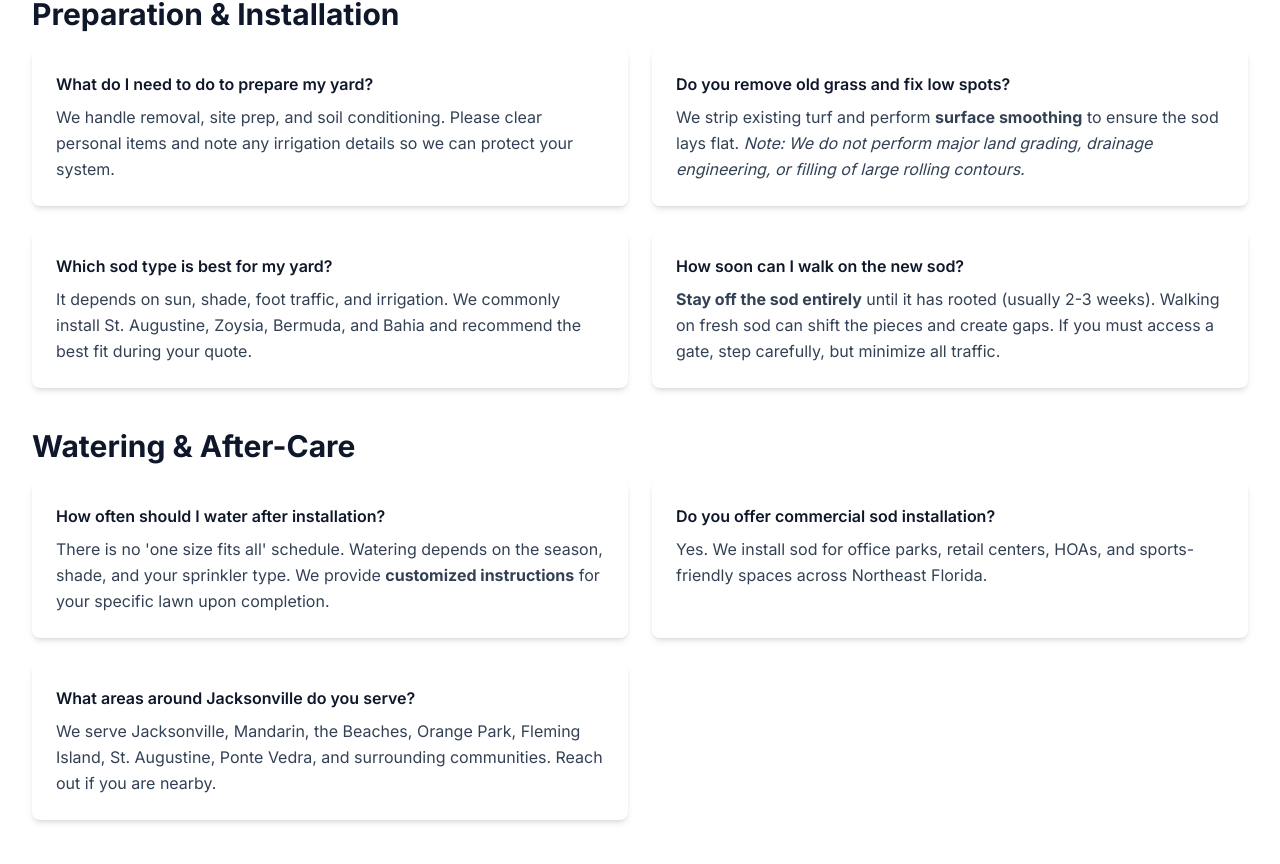
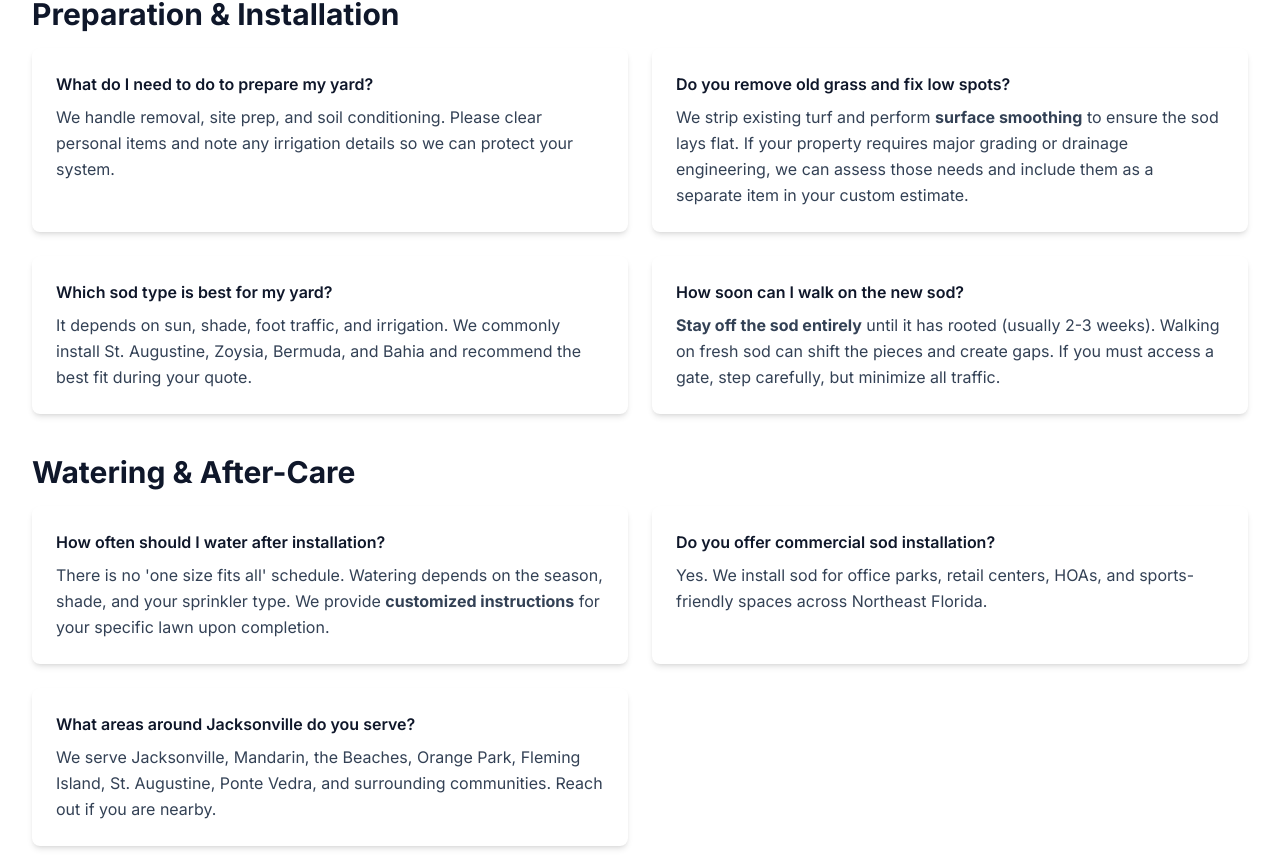
Before and after one commit to bigbricey/jaxsod-website, a Next.js app: page /faq in a window 1280 px wide. Shown: the part 948-1812 px from the top of the page. Built offline with nearby package versions, Linux system fonts and the light colour scheme.

Commit message:
Update FAQ regarding grading services

```diff
--- a/app/faq/page.tsx
+++ b/app/faq/page.tsx
@@ -38,7 +38,7 @@ const faqSections = [
         question: 'Do you remove old grass and fix low spots?',
         answer: (
           <>
-            We strip existing turf and perform <strong>surface smoothing</strong> to ensure the sod lays flat. <em>Note: We do not perform major land grading, drainage engineering, or filling of large rolling contours.</em>
+            We strip existing turf and perform <strong>surface smoothing</strong> to ensure the sod lays flat. If your property requires major grading or drainage engineering, we can assess those needs and include them as a separate item in your custom estimate.
           </>
         ),
       },
```
